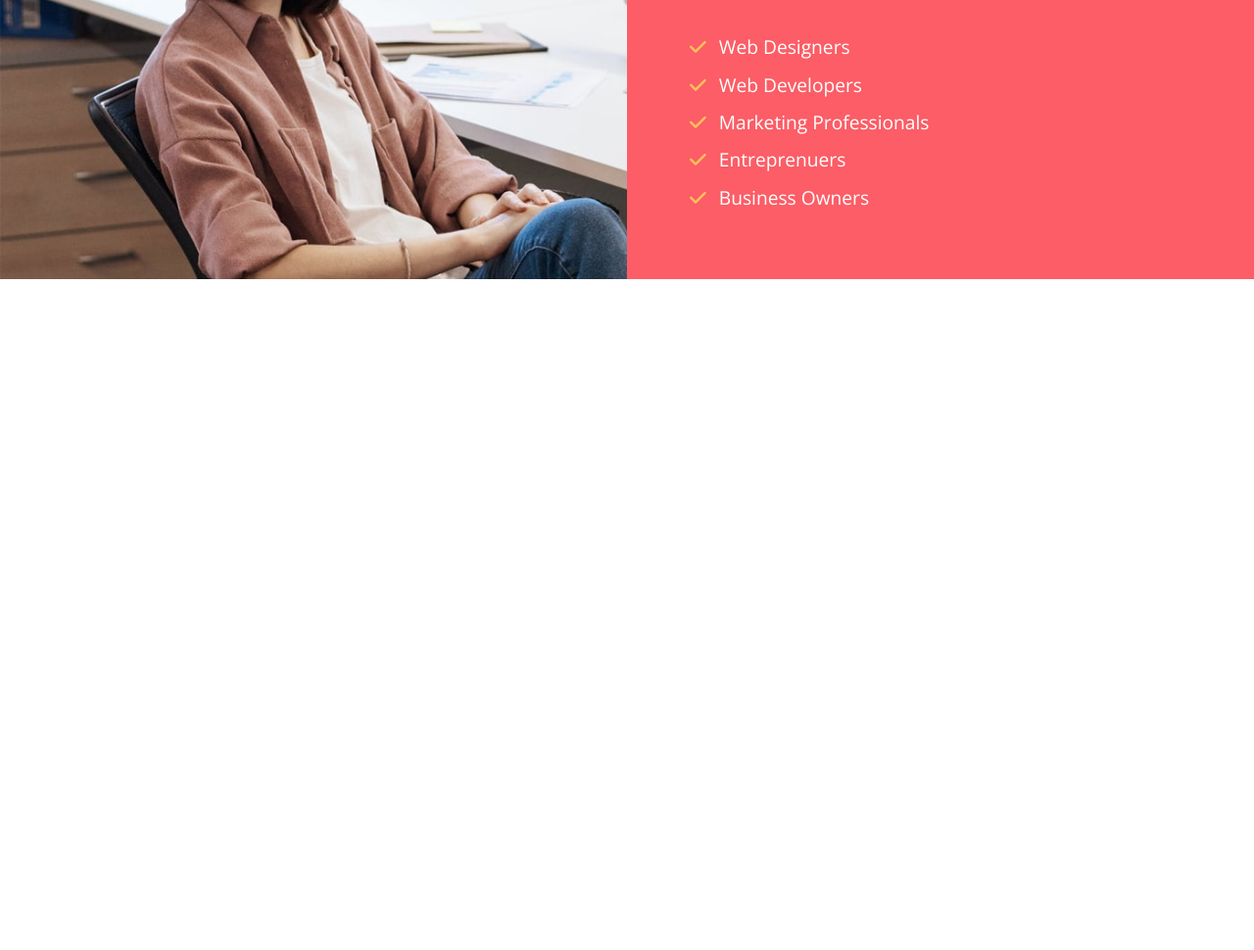
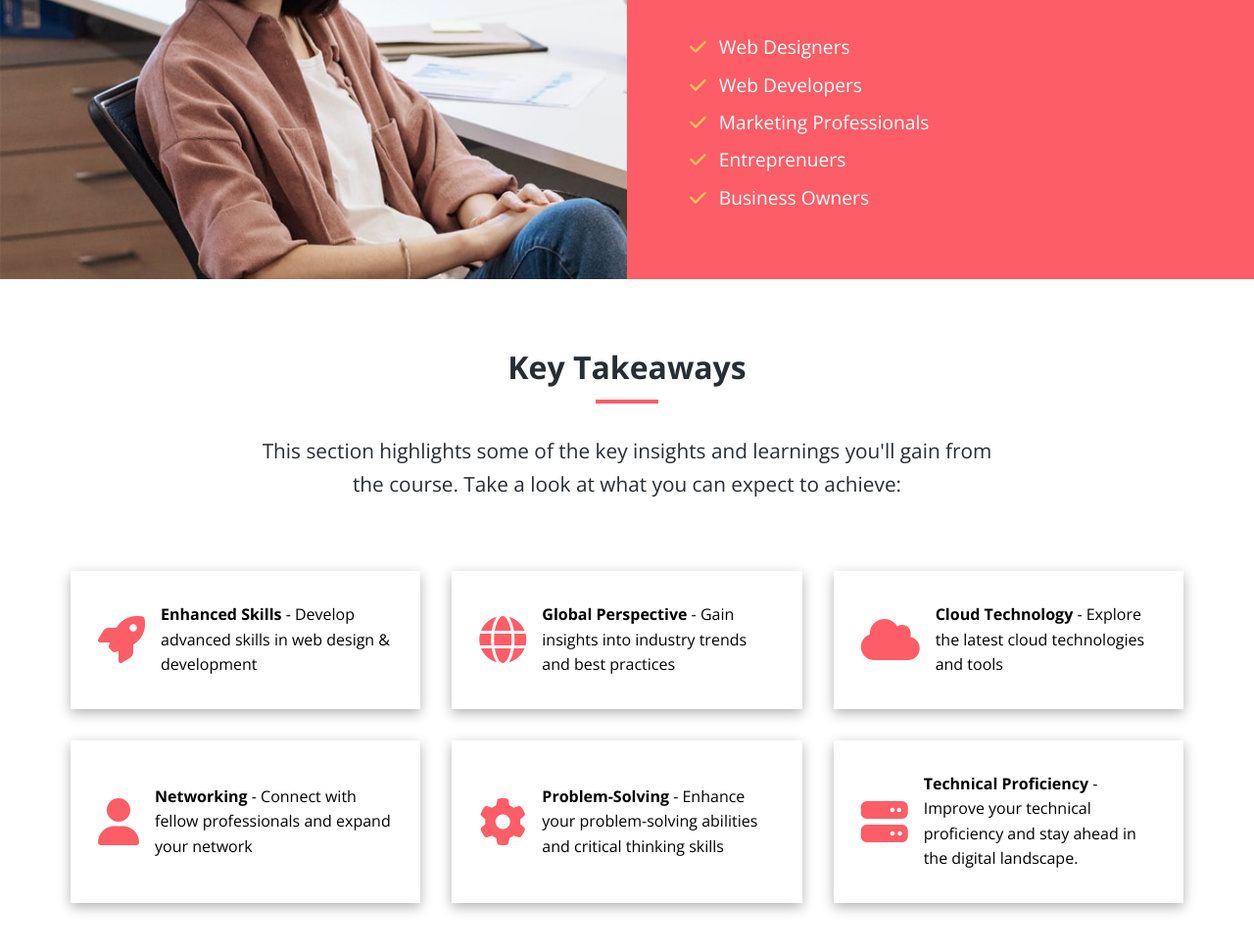
Before and after one commit to alexangria1992/tutor-website, a plain HTML site: page index.html in a window 1280 px wide. Shown: the part 3855-4825 px from the top of the page at 98% size. Before the commit the page ends 4140 px from the top, so only its background shows below. Drawn offline with nearby package versions, Linux system fonts and the light colour scheme; files whose address does not match are found by name.

Commit message:
Takeaway section

```diff
--- a/css/styles.css
+++ b/css/styles.css
@@ -63,6 +63,14 @@ img {
   border-color: #fff;
 }
 
+/* text classes */
+.text-primary {
+  color: var(--primary-color);
+}
+
+.text-secondary {
+  color: var(--secondary-color);
+}
 .section {
   margin: 4rem 0;
 }
@@ -346,6 +354,22 @@ img {
   width: 50%;
 }
 
+/* Takeaways */
+.takeaways-cards {
+  display: grid;
+  grid-template-columns: repeat(3, 1fr);
+  gap: 2rem;
+  padding: 1.5rem 0;
+}
+
+.takeaways-cards .card {
+  flex-direction: row;
+  text-align: left;
+}
+
+.takeaways-cards .card i {
+  margin-right: 1rem;
+}
 /* MEDIA QUERIES */
 @media (max-width: 1200px) {
   .hero .hero-flex {
@@ -386,6 +410,10 @@ img {
 
   .chapter-cards {
     grid-template-columns: repeat(1, 1fr);
+  }
+
+  .takeaways-cards {
+    grid-template-columns: 1fr;
   }
 }
 
--- a/index.html
+++ b/index.html
@@ -340,6 +340,65 @@
         </div>
       </div>
     </section>
+
+    <!-- takeaways -->
+    <section class="takeaways section" id="takeaways">
+      <div class="container">
+        <div class="section-header">
+          <h2>Key Takeaways</h2>
+          <div class="heading-border"></div>
+          <p>
+            This section highlights some of the key insights and learnings
+            you'll gain from the course. Take a look at what you can expect to
+            achieve:
+          </p>
+        </div>
+        <div class="takeaways-cards">
+          <div class="card">
+            <i class="fas fa-rocket fa-3x text-primary"></i>
+            <p>
+              <strong>Enhanced Skills</strong> - Develop advanced skills in web
+              design & development
+            </p>
+          </div>
+          <div class="card">
+            <i class="fas fa-globe fa-3x text-primary"></i>
+            <p>
+              <strong>Global Perspective</strong> - Gain insights into industry
+              trends and best practices
+            </p>
+          </div>
+          <div class="card">
+            <i class="fas fa-cloud fa-3x text-primary"></i>
+            <p>
+              <strong>Cloud Technology</strong> - Explore the latest cloud
+              technologies and tools
+            </p>
+          </div>
+          <div class="card">
+            <i class="fas fa-user fa-3x text-primary"></i>
+            <p>
+              <strong>Networking </strong> - Connect with fellow professionals
+              and expand your network
+            </p>
+          </div>
+          <div class="card">
+            <i class="fas fa-cog fa-3x text-primary"></i>
+            <p>
+              <strong>Problem-Solving</strong> - Enhance your problem-solving
+              abilities and critical thinking skills
+            </p>
+          </div>
+          <div class="card">
+            <i class="fas fa-server fa-3x text-primary"></i>
+            <p>
+              <strong>Technical Proficiency</strong> - Improve your technical
+              proficiency and stay ahead in the digital landscape.
+            </p>
+          </div>
+        </div>
+      </div>
+    </section>
     <script src="js/script.js"></script>
   </body>
 </html>
```
